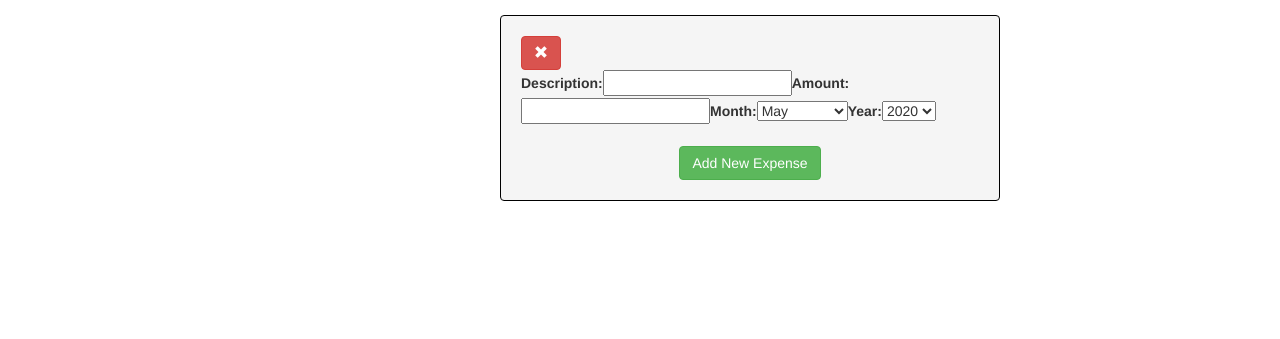
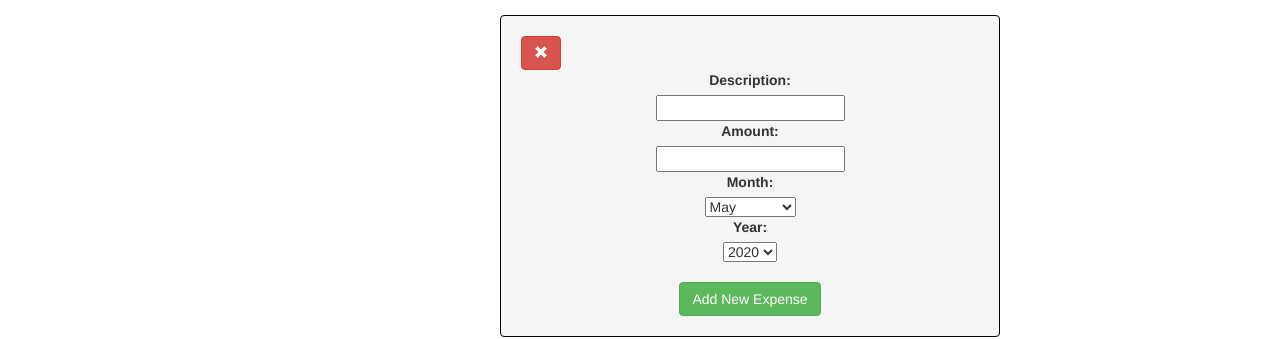
Before and after one commit to devcaceres1/expense-manager, a React (Create React App) app: page / in a window 1280 px wide. Both pictures are taken after a click on the button 20 px from the left and 73 px from the top of the page. Shown: the part 235-574 px from the top of the page. Built offline with nearby package versions, Linux system fonts and the light colour scheme; no server answers.

Commit message:
Added CSS classNames in order to fix positioning

```diff
--- a/src/components/Add.js
+++ b/src/components/Add.js
@@ -135,9 +135,11 @@ class Add extends React.Component {
 							</Button>
 						</Link>
 						<br />
-						<fieldset>
+						<fieldset className="addFieldset">
+							<div className = "fieldsetDiv">
 							<label value="description">Description:</label>
 							<input
+								className="addInput"
 								type="text"
 								id="description"
 								name="description"
@@ -146,6 +148,7 @@ class Add extends React.Component {
 							></input>
 							<label value="amount">Amount:</label>
 							<input
+								className="addInput"
 								type="number"
 								id="amount"
 								name="amount"
@@ -219,6 +222,7 @@ class Add extends React.Component {
 									2022
 								</option>
 							</select>
+							</div>
 						</fieldset>
 						<div className="button-center">
 							<br />
```
